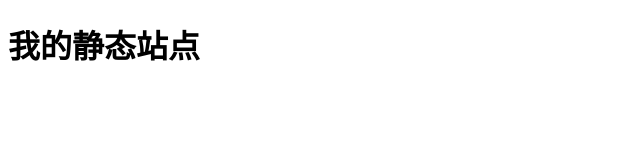
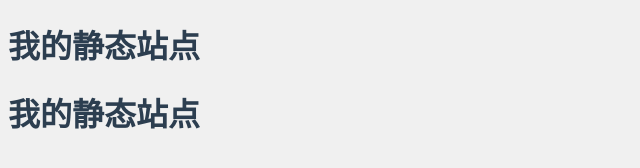
Before and after one commit to 022340614/yanwang, a plain HTML site: page index.html in a window 1280 px wide. Shown: the whole page, without its empty margins (0-640 px from the left). Drawn offline with Linux system fonts and the light colour scheme.

Commit message:
Update index.html

```diff
--- a/index.html
+++ b/index.html
@@ -1,6 +1,15 @@
 <!DOCTYPE html>
 <html>
+  <!DOCTYPE html>
+<html>
+<head>
+  <link rel="stylesheet" href="style.css">
+</head>
 <body>
   <h1>我的静态站点</h1>
 </body>
 </html>
+<body>
+  <h1>我的静态站点</h1>
+</body>
+</html>
```
